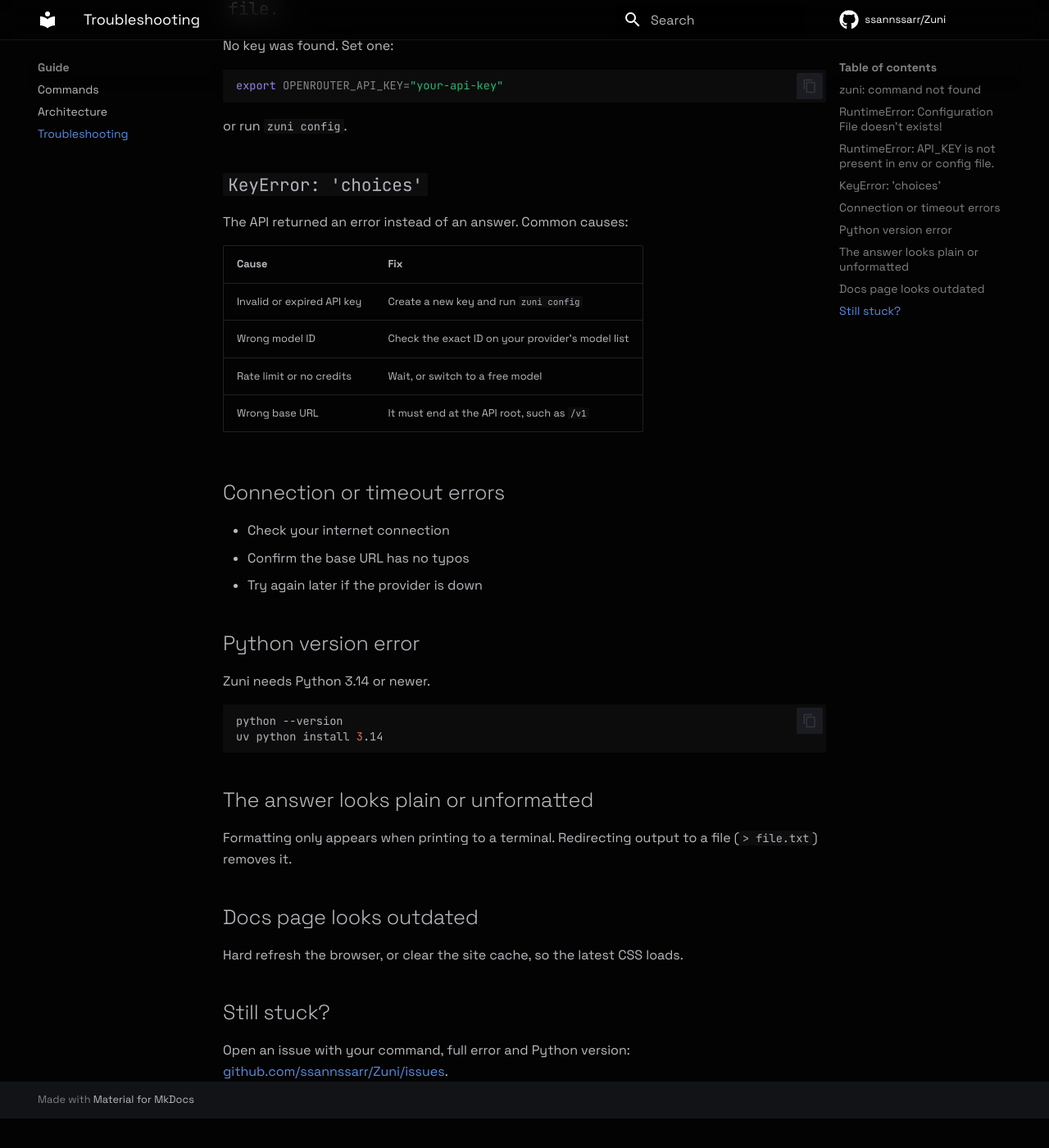
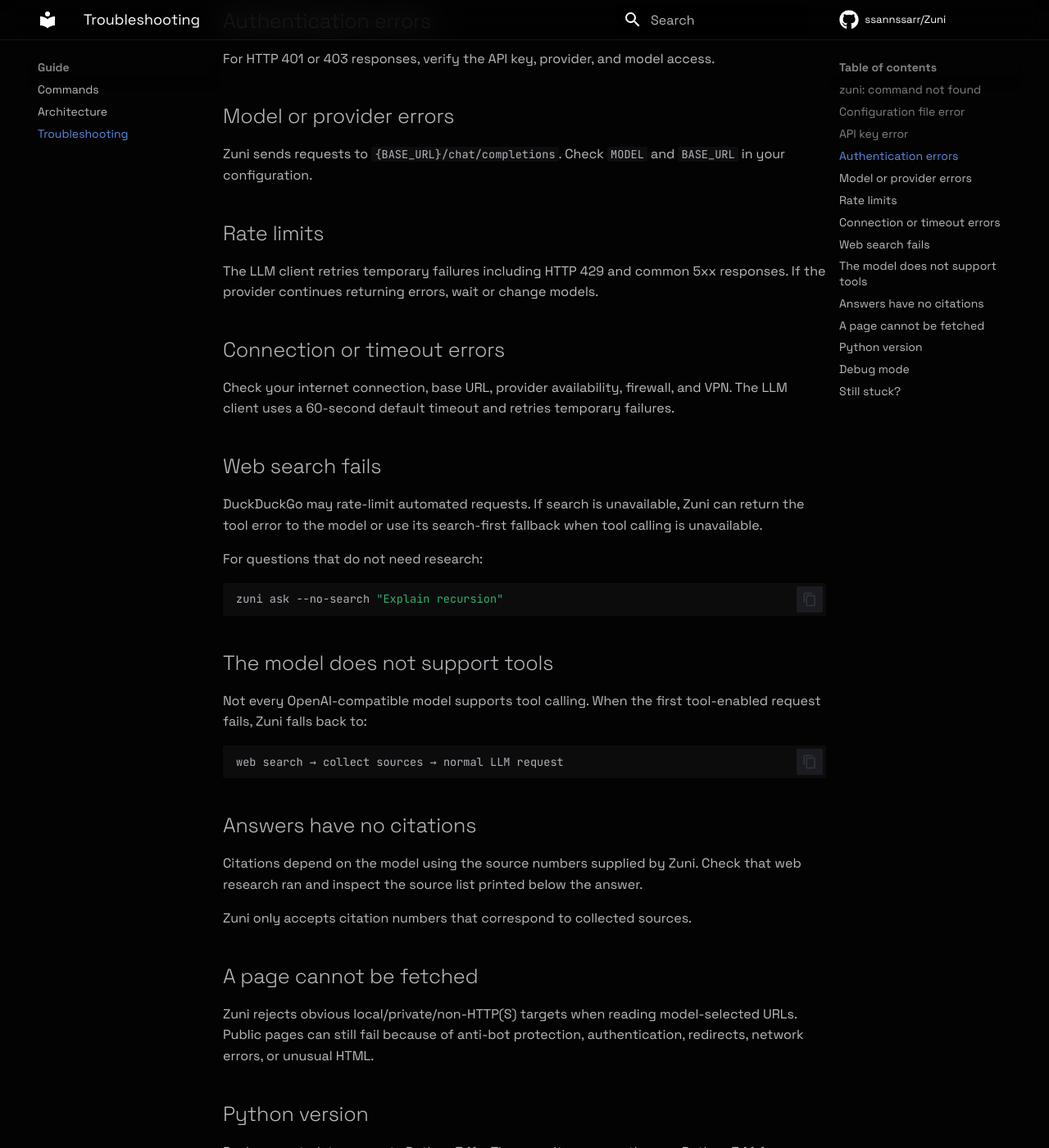
Before and after one commit to ssannssarr/Zuni, an MkDocs documentation site: the page built from docs/guide/troubleshooting.md, in a window 1280 px wide and 1400 px high, scrolled down 878 px. Shown: the whole window at 82% size. Built offline with MkDocs 1.6.1 and Material for MkDocs 9.7.7, drawn with Linux system fonts in a browser that asks for light colours; comment, search, counter and statistics services are not loaded; before the commit the page ends 2242 px from its top, so only the background shows below that; some of the changed text lies outside the part shown.

Commit message:
docs: document current architecture and structure

````diff
--- a/docs/guide/troubleshooting.md
+++ b/docs/guide/troubleshooting.md
@@ -2,7 +2,7 @@
 
 ## `zuni: command not found`
 
-uv's tool directory is not on your `PATH`.
+Update uv's shell integration:
 
 ```bash
 uv tool update-shell
@@ -10,71 +10,86 @@
 
 Restart the terminal and try again.
 
-## `RuntimeError: Configuration File doesn't exists!`
+## Configuration file error
 
-Zuni could not find `~/.config/zuni/config.json`.
+If you see `Configuration File doesn't exists!`, run:
 
 ```bash
 zuni config
 ```
 
-If `zuni config` itself fails with this error, create the file manually:
+Zuni stores configuration at `~/.config/zuni/config.json`.
+
+## API key error
+
+Set the current environment variable:
 
 ```bash
-mkdir -p ~/.config/zuni
-cat > ~/.config/zuni/config.json <<'JSON'
-{
-    "API_KEY": "your-api-key",
-    "MODEL": "openrouter/free",
-    "BASE_URL": "https://openrouter.ai/api/v1"
-}
-JSON
+export ZUNI_API_KEY="your-api-key"
 ```
 
-## `RuntimeError: API_KEY is not present in env or config file.`
+or run `zuni config`. The current implementation checks `ZUNI_API_KEY`, not `OPENROUTER_API_KEY`.
 
-No key was found. Set one:
+## Authentication errors
 
-```bash
-export OPENROUTER_API_KEY="your-api-key"
-```
+For HTTP 401 or 403 responses, verify the API key, provider, and model access.
 
-or run `zuni config`.
+## Model or provider errors
 
-## `KeyError: 'choices'`
+Zuni sends requests to `{BASE_URL}/chat/completions`. Check `MODEL` and `BASE_URL` in your configuration.
 
-The API returned an error instead of an answer. Common causes:
+## Rate limits
 
-| Cause | Fix |
-|-------|-----|
-| Invalid or expired API key | Create a new key and run `zuni config` |
-| Wrong model ID | Check the exact ID on your provider's model list |
-| Rate limit or no credits | Wait, or switch to a free model |
-| Wrong base URL | It must end at the API root, such as `/v1` |
+The LLM client retries temporary failures including HTTP 429 and common 5xx responses. If the provider continues returning errors, wait or change models.
 
 ## Connection or timeout errors
 
-- Check your internet connection
-- Confirm the base URL has no typos
-- Try again later if the provider is down
+Check your internet connection, base URL, provider availability, firewall, and VPN. The LLM client uses a 60-second default timeout and retries temporary failures.
 
-## Python version error
+## Web search fails
 
-Zuni needs Python 3.14 or newer.
+DuckDuckGo may rate-limit automated requests. If search is unavailable, Zuni can return the tool error to the model or use its search-first fallback when tool calling is unavailable.
+
+For questions that do not need research:
+
+```bash
+zuni ask --no-search "Explain recursion"
+```
+
+## The model does not support tools
+
+Not every OpenAI-compatible model supports tool calling. When the first tool-enabled request fails, Zuni falls back to:
+
+```text
+web search → collect sources → normal LLM request
+```
+
+## Answers have no citations
+
+Citations depend on the model using the source numbers supplied by Zuni. Check that web research ran and inspect the source list printed below the answer.
+
+Zuni only accepts citation numbers that correspond to collected sources.
+
+## A page cannot be fetched
+
+Zuni rejects obvious local/private/non-HTTP(S) targets when reading model-selected URLs. Public pages can still fail because of anti-bot protection, authentication, redirects, network errors, or unusual HTML.
+
+## Python version
+
+Package metadata supports Python 3.11+. The repository currently uses Python 3.14 for development.
 
 ```bash
 python --version
-uv python install 3.14
 ```
 
-## The answer looks plain or unformatted
+## Debug mode
 
-Formatting only appears when printing to a terminal. Redirecting output to a file (`> file.txt`) removes it.
+Set `ZUNI_DEBUG` to let unexpected exceptions propagate:
 
-## Docs page looks outdated
-
-Hard refresh the browser, or clear the site cache, so the latest CSS loads.
+```bash
+ZUNI_DEBUG=1 zuni ask "your question"
+```
 
 ## Still stuck?
 
-Open an issue with your command, full error and Python version: [github.com/ssannssarr/Zuni/issues](https://github.com/ssannssarr/Zuni/issues).
+Open an issue and include the command, full error, OS, Python version, and relevant configuration with secrets removed. Never post your API key.
````
